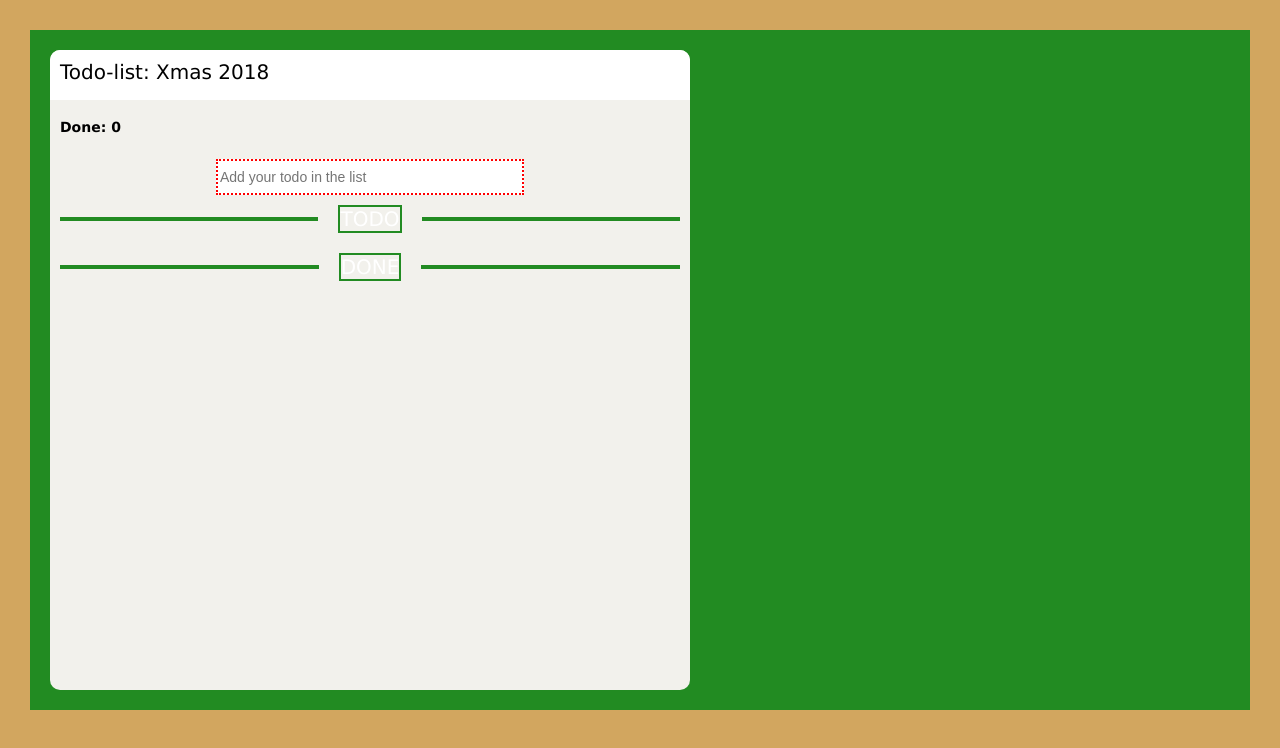
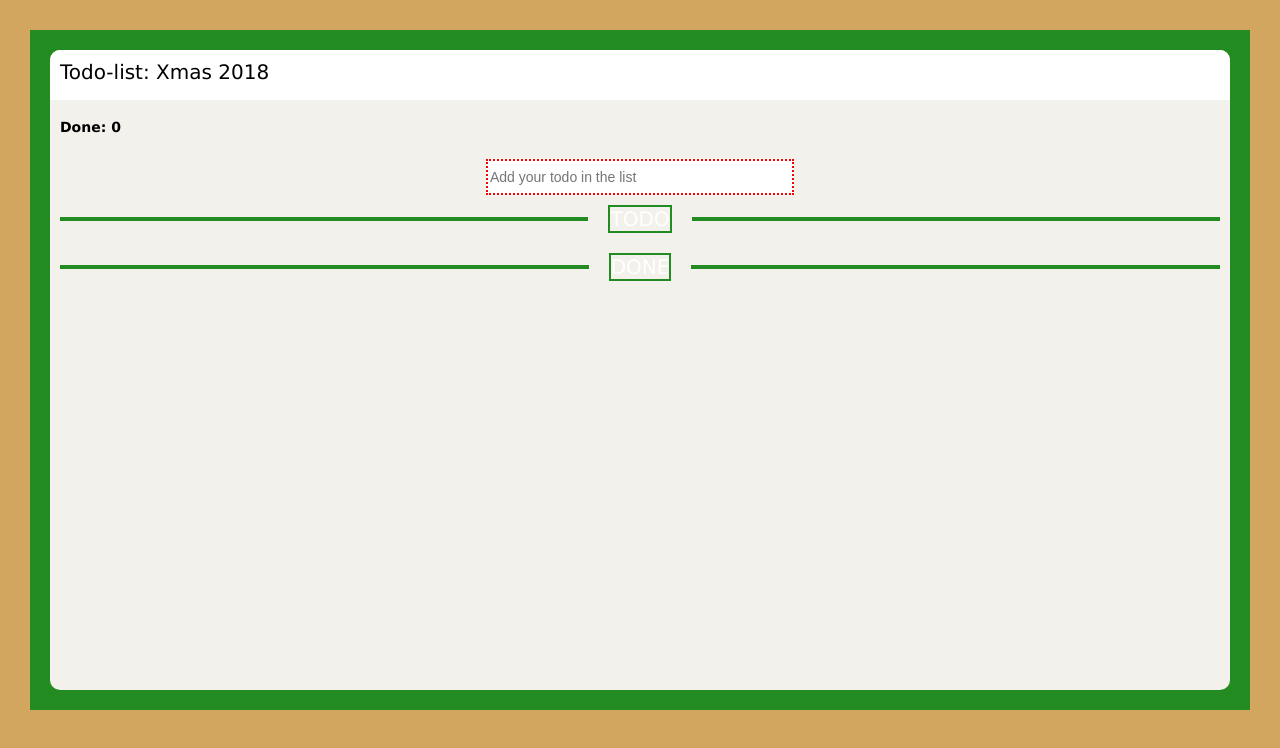
Before and after one commit to majmue/react-todo-list, a React (Create React App) app: page / in a window 1280 px wide. Shown: the top 748 px of the page. Built offline with nearby package versions, Linux system fonts and the light colour scheme.

Commit message:
"Change max-width in app"

```diff
--- a/src/App.css
+++ b/src/App.css
@@ -7,7 +7,6 @@ body {
 }
 
 .App {
-  max-width: 80vh;
   min-height: 80vh;
   border-radius: 10px;
   margin: 20px;
```
